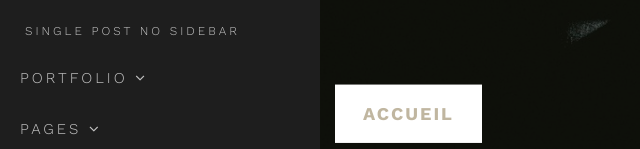
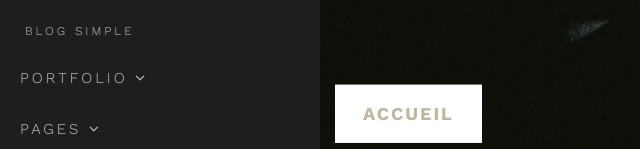
Before and after one commit to JMD60260/FOLIO, a plain HTML site: page bientot.html in a window 1280 px wide. Both pictures are taken after a click on the link "BLOG". Shown: the part 407-556 px from the top of the page, 0-640 px from the left. Drawn offline with nearby package versions, Linux system fonts and the light colour scheme; some packages are replaced by stand-ins of ours.

Commit message:
modif bientot

```diff
--- a/bientot.html
+++ b/bientot.html
@@ -53,7 +53,7 @@
             <li class="pushy-submenu">
                 <a class="submenu-link" href="#">Blog <i class="fa fa-angle-down"></i></a>
                 <ul>
-                    <li><a href="single-post-no-sidebar.html">Single Post No Sidebar</a></li>
+                    <li><a href="post.html">Blog Simple</a></li>
                 </ul>
             </li>
             <li class="pushy-submenu">
```
